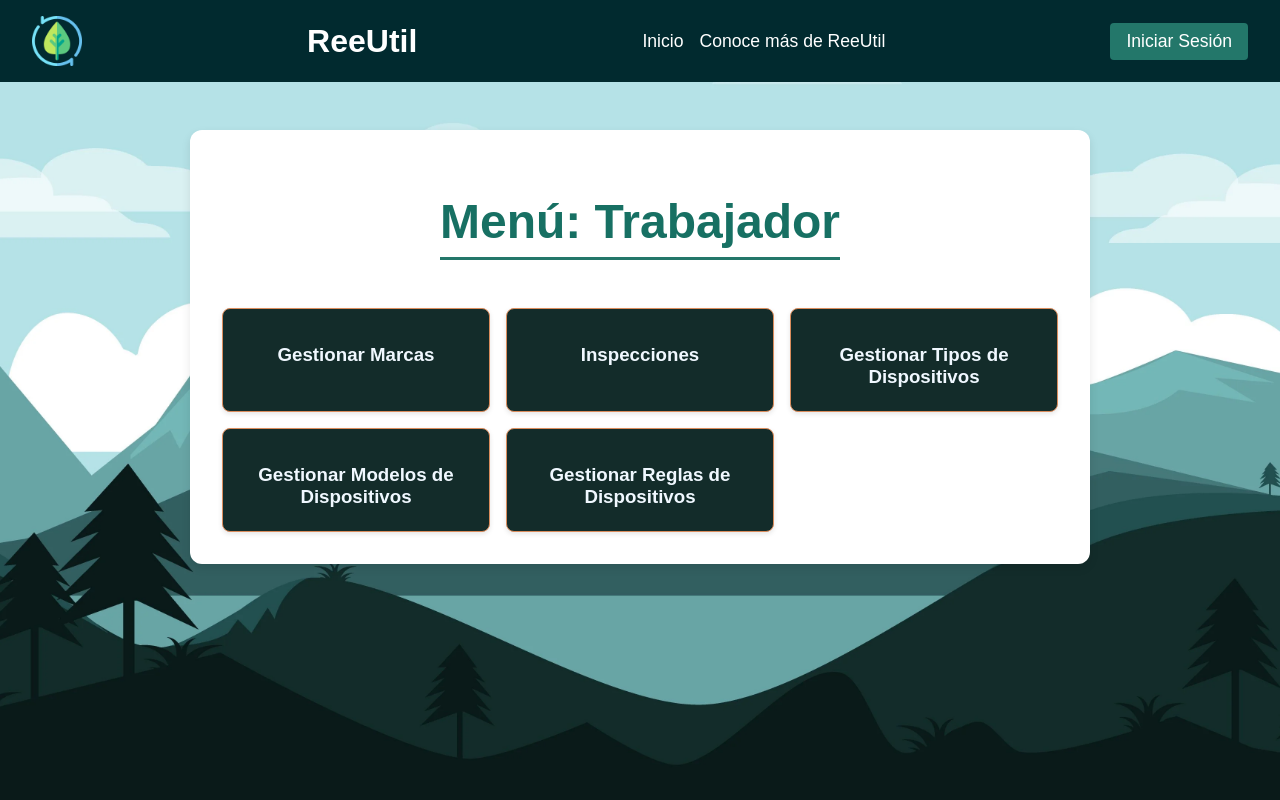
After one commit to natis25/ReUtil, a PHP site: page /public/pages/menuEmpleado.html in a window 1280 px wide. The commit adds this page. Run offline with PHP 8.4, Linux system fonts and the light colour scheme.

Commit message:
Frontend y unión de proyecto
Nota: En el ABM de dispositivos, no jala el tipo de la BD

```diff
--- a/public/pages/dispositivos.php
+++ b/public/pages/dispositivos.php
@@ -35,8 +35,10 @@ $tipos = json_decode(@file_get_contents('http://'.$_SERVER['HTTP_HOST'].'/Reeuti
 
     <div class="container">
         <h1>Gestión de Dispositivos</h1>
+        <br>
+        <br>
 
-        <button class="btn btn-primary mb-3" onclick="abrirModal(null)">
+        <button class="btn-login" onclick="abrirModal(null)">
             Agregar Nuevo Dispositivo
         </button>
 
--- a/public/pages/marcas.php
+++ b/public/pages/marcas.php
@@ -109,7 +109,7 @@ $marcas = is_array($marcas) ? $marcas : [];
         </div>
 
         <div id="marcaModal" class="modal-backdrop" style="display: none;">
-            <div class="modal-dialog" style="margin: 10% auto;">
+            <div class="modal-dialog">
                 <div class="modal-content">
                     <div class="modal-header">
                         <h5 class="modal-title" id="modalTitulo">Agregar Marca</h5>
--- /dev/null
+++ b/public/pages/menuEmpleado.html
@@ -0,0 +1,66 @@
+<style>
+    body {
+      margin: 0;
+      height: 100vh;
+      background: url('images/fondo.webp') no-repeat center center fixed;
+      background-size: cover;
+    }
+</style>
+<head>
+    <meta charset="UTF-8">
+    <meta name="viewport" content="width=device-width, initial-scale=1">
+    <title>Menú: Trabajador</title>
+    <link rel="stylesheet" href="../static/style.css">
+</head>
+<body>
+    <nav>
+      <div class="logo">
+          <a href="inicio.php">
+              <img src="images/eco.png" style="width: 50px; height: 50px"; alt="ReeUtil Logo">
+          </a>
+      </div>
+      <a class="titulo" href="inicio.php">ReeUtil</a>
+      <div class="nav-links">
+          <a class="nav-opctions" href="inicio.php">Inicio</a>
+          <a class="nav-opctions" href="#">Conoce más de ReeUtil</a>
+      </div>
+      <a href="login.html">
+      <button class="btn-login">Iniciar Sesión</button>
+      </a>
+    </nav>
+    <div class="container">
+        <center>
+        <h1>Menú: Trabajador</h1>
+        <div class="devices">
+            <div class="device-card" style="background-color: #132C2A; height: 70px">
+                <a href="marcas.php"style="color:aliceblue; text-decoration: none">
+                    <h3>Gestionar Marcas</h3>
+                </a>
+            </div>
+
+            <div class="device-card" style="background-color: #132C2A; height: 70px">
+                <a href="#" style="color:aliceblue; text-decoration: none">
+                    <h3>Inspecciones</h3>
+                </a>
+            </div>
+
+            <div class="device-card" style="background-color: #132C2A; height: 70px">
+                <a href="#" style="color:aliceblue; text-decoration: none">
+                    <h3>Gestionar Tipos de Dispositivos</h3>
+                </a>
+            </div>
+            <div class="device-card" style="background-color: #132C2A; height: 70px;">
+                <a href="#" style="color:aliceblue; text-decoration: none">
+                    <h3>Gestionar Modelos de Dispositivos</h3>
+                </a>
+            </div>
+
+            <div class="device-card" style="background-color: #132C2A; height: 70px">
+                <a href="#" style="color:aliceblue; text-decoration: none">
+                    <h3>Gestionar Reglas de Dispositivos</h3>
+                </a>
+            </div>
+        </div>
+        </center>
+    </div>
+</body>
--- a/public/static/style.css
+++ b/public/static/style.css
@@ -12,6 +12,7 @@ nav {
     padding: 1rem 2rem;
     background-color: #012A2F;
     color: white;
+    font-size: 25px;
 }
 
 .titulo {
@@ -71,6 +72,12 @@ nav {
     color: #333;
 }
 
+.container1 {
+    max-width: 900px;
+    margin: auto;
+    color: #333;
+}
+
 /* Título principal */
 h1 {
     font-size: 3rem;
@@ -119,3 +126,160 @@ h2 {
     box-shadow: 0 2px 5px rgba(0, 0, 0, 0.1);
     border: 1px solid #DA8C5C;
 }
+
+.marcaForm {
+    width: 90%;
+    max-width: 600px;
+    margin: 30px auto;
+    padding: 20px;
+    background-color: white;
+    border-radius: 10px;
+    box-shadow: 0px 0px 10px rgba(0, 0, 0, 0.1);
+}
+
+h2 {
+    font-size: 2rem;
+    color: #177063;
+    margin-top: 3rem;
+    margin-bottom: 1rem;
+    text-align: center;
+    font-weight: 600;
+    border-bottom: 2px solid #23776A;
+    display: inline-block;
+    padding-bottom: 0.3rem;
+}
+
+.container {
+    max-width: 900px;
+    margin: 3rem auto;
+    padding: 2rem;
+    background-color: #ffffff;
+    border-radius: 12px;
+    box-shadow: 0 4px 10px rgba(0, 0, 0, 0.1);
+    width: 100%;
+    box-sizing: border-box;
+}
+
+label {
+    display: block;
+    margin-top: 1.2rem;
+    font-weight: 600;
+    color: #371900;
+}
+
+input,
+select {
+    padding: 0.7rem;
+    width: 100%;
+    margin-top: 0.4rem;
+    border: 1px solid #ccc;
+    border-radius: 6px;
+    font-size: 1rem;
+    box-sizing: border-box;
+    transition: border-color 0.3s ease;
+}
+
+input:focus,
+select:focus {
+    border-color: #70AF4C;
+    outline: none;
+}
+
+/* Estilo Tabla */
+table {
+    width: 80%;
+    margin: 20px auto;
+    border-collapse: collapse;
+    background-color: white;
+}
+
+th,
+td {
+    padding: 10px;
+    text-align: center;
+    border: 1px solid #ddd;
+}
+
+th {
+    background-color: #23776A;
+    color: white;
+}
+
+/* ----------- NUEVO: Estilo Formulario ----------- */
+form {
+    width: 90%;
+    max-width: 600px;
+    margin: 30px auto;
+    padding: 20px;
+    background-color: white;
+    border-radius: 10px;
+    box-shadow: 0px 0px 10px rgba(0, 0, 0, 0.1);
+}
+
+form label {
+    display: block;
+    margin-bottom: 5px;
+    font-weight: bold;
+    color: #012A2F;
+}
+
+form select,
+form input[type="number"],
+form textarea {
+    width: 100%;
+    padding: 8px;
+    margin-bottom: 15px;
+    border: 1px solid #ccc;
+    border-radius: 6px;
+    font-size: 1rem;
+    box-sizing: border-box;
+}
+
+form textarea {
+    resize: vertical;
+    min-height: 80px;
+}
+
+form input[type="radio"] {
+    margin-right: 5px;
+}
+
+.radio-group {
+    display: flex;
+    gap: 1.5rem;
+    margin-bottom: 15px;
+}
+
+button {
+    padding: 10px 20px;
+    background-color: #012A2F;
+    color: white;
+    border: none;
+    cursor: pointer;
+    border-radius: 6px;
+    font-size: 1rem;
+}
+
+button:hover {
+    background-color: #23776A;
+}
+
+/* Resultado */
+#resultado {
+    text-align: center;
+    margin-top: 20px;
+    font-weight: bold;
+    color: #012A2F;
+}
+
+/* Responsive */
+@media (max-width: 600px) {
+    form {
+        width: 95%;
+    }
+
+    .radio-group {
+        flex-direction: column;
+        gap: 10px;
+    }
+}
--- a/services/sesion/controllers/sesionController.php
+++ b/services/sesion/controllers/sesionController.php
@@ -16,9 +16,11 @@ class SesionController {
 
       // Mostrar el mensaje según el tipo de usuario
       if ($tipoUsuario == 'cliente') {
-        echo "Ingresaste como Cliente";
+        header("Location: ../../../public/pages/menuCliente.html");
+        exit();
       } else {
-        echo "Ingresaste como Empleado";
+        header("Location: ../../../public/pages/menuEmpleado.html");
+        exit();
       }
     } else {
       // Credenciales incorrectas
```
Also changed, not shown: public/pages/inicio.php (+4 -5 lines), public/pages/login.html (+47 -4 lines), public/pages/menuCliente.html (added, +45 -0 lines), services/sesion/model/sesionModel.php (+23 -13 lines), public/pages/criteriosABM.html (added), public/pages/images/fondo.jpg (added), public/pages/images/fondo.webp (added), services/sesion/api/login.php (line endings or trailing spaces).
